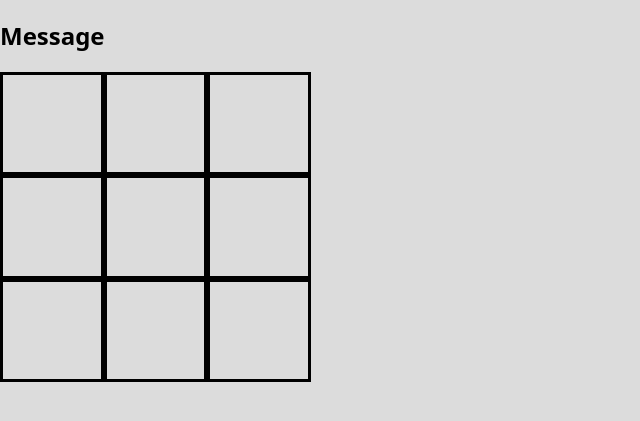
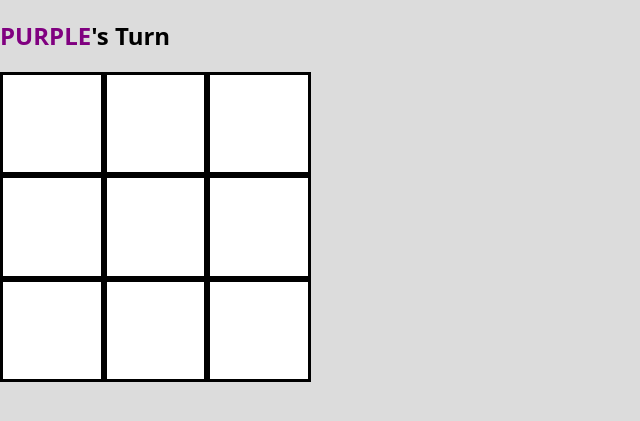
Before and after one commit to Mikebrown0409/Tic-Tac-Toe, a plain HTML site: page index.html in a window 1280 px wide. Shown: the part 67-488 px from the top of the page, without its empty margins (0-640 px from the left). Drawn offline with Linux system fonts and the light colour scheme.

Commit message:
render board,message,controls

```diff
--- a/css/style.css
+++ b/css/style.css
@@ -18,3 +18,18 @@ body {
     font-size: 64px;
     text-align: center;
   }
+
+  button {
+    margin-top: 4vmin;
+    padding: 2vmin;
+    font-size: 2vmin;
+    border-radius: 4vmin;
+    border: 0.1vmin solid grey;
+    color: grey;
+  }
+
+  button:hover {
+    color: white;
+    background-color: darkgrey;
+    cursor: pointer;
+  }
--- a/index.html
+++ b/index.html
@@ -12,15 +12,16 @@
   <h2 id="message">Message</h2>
 
   <section class="board">
-    <div class="sqr" id="0"></div>
-    <div class="sqr" id="1"></div>
-    <div class="sqr" id="2"></div>
-    <div class="sqr" id="3"></div>
-    <div class="sqr" id="4"></div>
-    <div class="sqr" id="5"></div>
-    <div class="sqr" id="6"></div>
-    <div class="sqr" id="7"></div>
-    <div class="sqr" id="8"></div>
+    <div class="sqr" id="r0c0"></div>
+    <div class="sqr" id="r0c1"></div>
+    <div class="sqr" id="r0c2"></div>
+    <div class="sqr" id="r1c0"></div>
+    <div class="sqr" id="r1c1"></div>
+    <div class="sqr" id="r1c2"></div>
+    <div class="sqr" id="r2c0"></div>
+    <div class="sqr" id="r2c1"></div>
+    <div class="sqr" id="r2c2"></div>
+    <button id="play-again">PLAY AGAIN</button>
   </section>
 </body>
 </html>
--- a/js/app.js
+++ b/js/app.js
@@ -1,17 +1,77 @@
-/*-------------------------------- Constants --------------------------------*/
+/*----- constants -----*/
+// look-up data structure
+const COLORS = {
+    '1': 'purple',
+    '-1': 'orange',
+    'null': 'white',
+  };
+
+  /*----- state variables -----*/
+
+  let board;
+  let winner;
+  let turn;
+
+  /*----- cached elements  -----*/
+  const msgEl = document.querySelector('h2');
+  const playAgainBtn = document.getElementById('play-again');
+
+  const squareEls = [...document.querySelectorAll('.board > div')]
+
+  /*----- event listeners -----*/
+//   document.querySelector('.board').addEventListener('click', handlePick);
+  playAgainBtn.addEventListener('click', init);
 
 
-
-/*---------------------------- Variables (state) ----------------------------*/
+  /*----- functions -----*/
+  init();
 
 
+  function init() {
 
-/*------------------------ Cached Element References ------------------------*/
+    board = [
+      [null, null, null], // row 0
+      [null, null, null], // row 1
+      [null, null, null], // row 2
+    ];
+    winner = null;
+    turn = 1;
+    render();
+  }
 
 
+  function render() {
+    renderBoard();
+    renderMessage();
+    renderControls();
+  }
 
-/*-------------------------------- Functions --------------------------------*/
+  function renderControls() {
+    if (playAgainBtn) { // Check if the button exists
+       playAgainBtn.style.visibility = winner ? 'visible' : 'hidden';
+    }
+  }
 
+  function renderMessage() {
+    if (winner === null) {
+      msgEl.innerHTML = `<span style="color: ${COLORS[turn]}">${COLORS[turn].toUpperCase()}</span>'s Turn`;
+    } else if (winner === 'Tie') {
+      msgEl.innerHTML = "It's a Tie!";
+    } else {
+      // There's a winner!
+      msgEl.innerHTML = `<span style="color: ${COLORS[winner]}">${COLORS[winner].toUpperCase()}</span> Wins!`;
+    }
+  }
 
-
-/*----------------------------- Event Listeners -----------------------------*/
+function renderBoard() {
+    board.forEach((rowArr, rowIdx) => {
+      rowArr.forEach((cellVal, colIdx) => {
+        const cellId = `r${rowIdx}c${colIdx}`;
+        const cellEl = document.getElementById(cellId);
+        if (cellEl) {
+          cellEl.style.backgroundColor = COLORS[cellVal];
+          cellEl.textContent = cellVal === 1 ? 'X' : cellVal === -1 ? 'O' : '';
+        }
+      });
+    });
+  }
```
